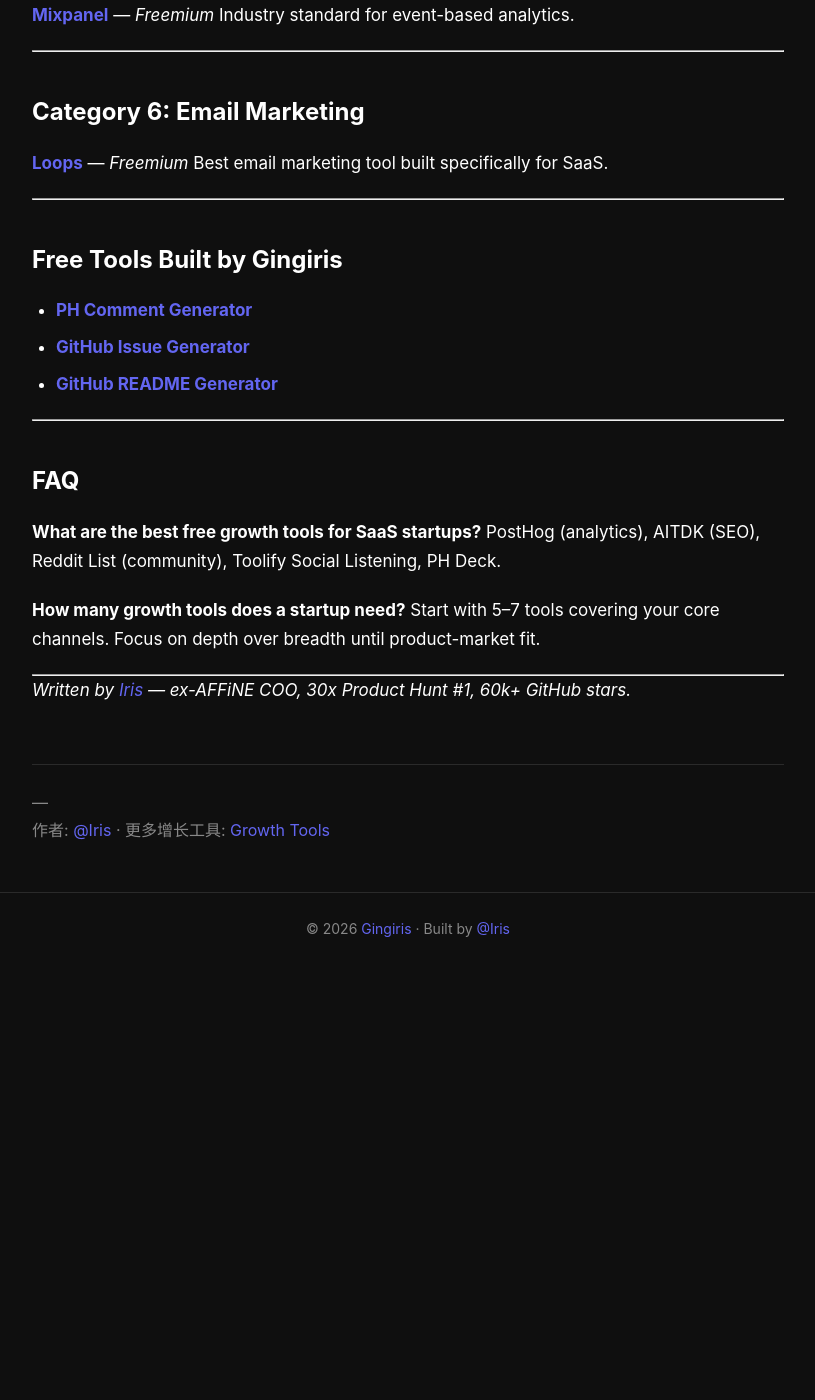
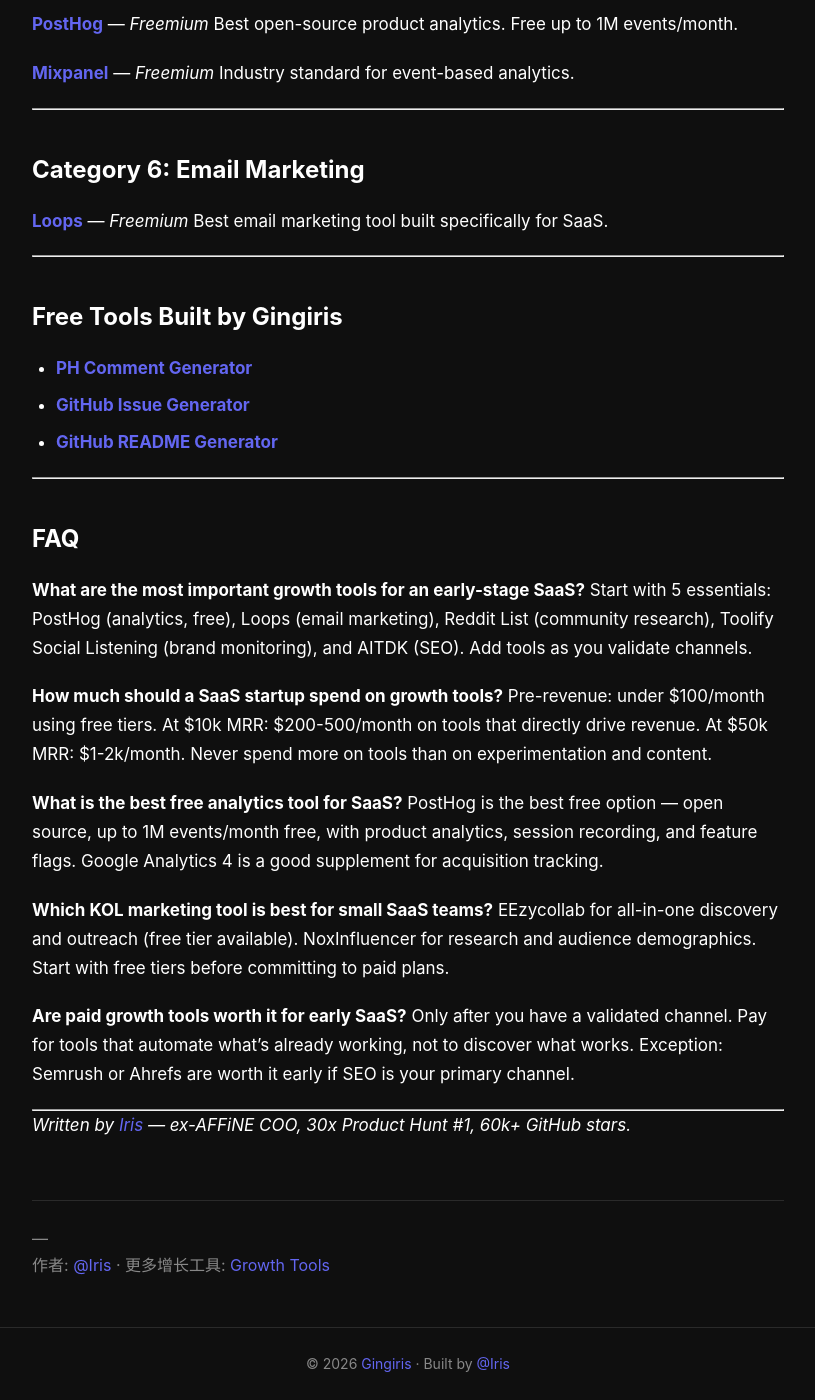
Before and after one commit to Gingiris/growth-tools, a Jekyll site: the page built from _posts/2026-04-02-best-growth-tools-for-saas-2026.md, in a window 1280 px wide and 1400 px high, scrolled down 2471 px. Shown: the whole window, without its empty margins (232-1047 px from the left). Built offline with Jekyll 4.4.1, drawn with Linux system fonts in a browser that asks for light colours; before the commit the page ends 3436 px from its top, so only the background shows below that; some of the changed text lies outside the part shown.

Commit message:
seo: add FAQ section and frontmatter schema to 2026-04-02-best-growth-tools-for-saas-2026.md

```diff
--- a/_posts/2026-04-02-best-growth-tools-for-saas-2026.md
+++ b/_posts/2026-04-02-best-growth-tools-for-saas-2026.md
@@ -7,13 +7,24 @@
 tags: [growth-tools, saas, startup, marketing, tools]
 image: "https://gingiris.github.io/growth-tools/assets/images/blog-growth-tools-saas.jpg"
 canonical_url: https://gingiris.github.io/growth-tools/blog/2026/04/02/best-growth-tools-for-saas-2026/
+faq:
+  - q: "What are the most important growth tools for an early-stage SaaS?"
+    a: "Start with 5 essentials: PostHog (analytics, free), Loops (email marketing), Reddit List (community research), Toolify Social Listening (brand monitoring), and AITDK (SEO). Add tools as you validate channels."
+  - q: "How much should a SaaS startup spend on growth tools?"
+    a: "Pre-revenue: under $100/month using free tiers. At $10k MRR: $200-500/month on tools that directly drive revenue. At $50k MRR: $1-2k/month. Never spend more on tools than on experimentation and content."
+  - q: "What is the best free analytics tool for SaaS?"
+    a: "PostHog is the best free option — open source, up to 1M events/month free, with product analytics, session recording, and feature flags. Google Analytics 4 is a good supplement for acquisition tracking."
+  - q: "Which KOL marketing tool is best for small SaaS teams?"
+    a: "EEzycollab for all-in-one discovery and outreach (free tier available). NoxInfluencer for research and audience demographics. Start with free tiers before committing to paid plans."
+  - q: "Are paid growth tools worth it for early SaaS?"
+    a: "Only after you have a validated channel. Pay for tools that automate what's already working, not to discover what works. Exception: Semrush or Ahrefs are worth it early if SEO is your primary channel."
 ---
 
 # Best Growth Tools for SaaS Startups in 2026: 100+ Verified Tools
 
 Finding the right growth tools can make or break your SaaS launch. After growing [AFFiNE](https://github.com/toeverything/AFFiNE) to 60k+ GitHub stars and winning Product Hunt #1 thirty times, I've personally tested hundreds of tools. This is the list I wish I had on day one.
 
-> **TL;DR:** The best growth tools for SaaS in 2026 cover 5 core areas: social listening, outreach automation, SEO, community-led growth, and analytics. Below is the complete breakdown by category with pricing.
+> **TL;DR:** Start with 5 free essentials — PostHog (analytics), Loops (email), Reddit List (community research), Toolify Social Listening (brand monitoring), and AITDK (SEO). Pre-revenue: stay under $100/month. The best growth tools for SaaS in 2026 cover 5 core areas: social listening, outreach automation, SEO, community-led growth, and analytics. Every tool below has been personally used or vetted — no affiliate rankings.
 
 ---
 
@@ -116,11 +127,20 @@
 
 ## FAQ
 
-**What are the best free growth tools for SaaS startups?**
-PostHog (analytics), AITDK (SEO), Reddit List (community), Toolify Social Listening, PH Deck.
+**What are the most important growth tools for an early-stage SaaS?**
+Start with 5 essentials: PostHog (analytics, free), Loops (email marketing), Reddit List (community research), Toolify Social Listening (brand monitoring), and AITDK (SEO). Add tools as you validate channels.
 
-**How many growth tools does a startup need?**
-Start with 5–7 tools covering your core channels. Focus on depth over breadth until product-market fit.
+**How much should a SaaS startup spend on growth tools?**
+Pre-revenue: under $100/month using free tiers. At $10k MRR: $200-500/month on tools that directly drive revenue. At $50k MRR: $1-2k/month. Never spend more on tools than on experimentation and content.
+
+**What is the best free analytics tool for SaaS?**
+PostHog is the best free option — open source, up to 1M events/month free, with product analytics, session recording, and feature flags. Google Analytics 4 is a good supplement for acquisition tracking.
+
+**Which KOL marketing tool is best for small SaaS teams?**
+EEzycollab for all-in-one discovery and outreach (free tier available). NoxInfluencer for research and audience demographics. Start with free tiers before committing to paid plans.
+
+**Are paid growth tools worth it for early SaaS?**
+Only after you have a validated channel. Pay for tools that automate what's already working, not to discover what works. Exception: Semrush or Ahrefs are worth it early if SEO is your primary channel.
 
 ---
 
```
